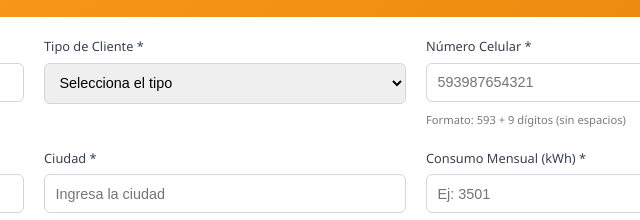
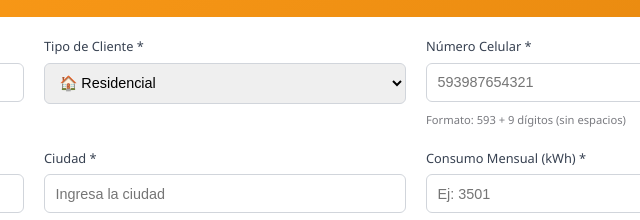
Before and after one commit to marriottit/ProyectosWeb, a plain HTML site: page index.html in a window 1280 px wide. Shown: the part 172-392 px from the top of the page, 415-1055 px from the left. Drawn offline with nearby package versions, Linux system fonts and the light colour scheme.

Commit message:
Update index.html

```diff
--- a/index.html
+++ b/index.html
@@ -63,9 +63,7 @@
                         <div class="form-group">
                             <label for="tipoCliente">Tipo de Cliente *</label>
                             <select id="tipoCliente">
-                                <option value="">Selecciona el tipo</option>
                                 <option value="Residencial">🏠 Residencial</option>
-                                <option value="Comercial">🏢 Comercial</option>
                             </select>
                         </div>
 
```
